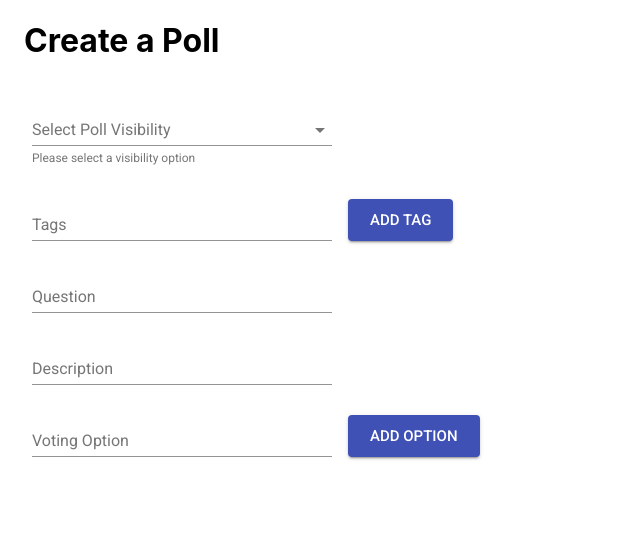
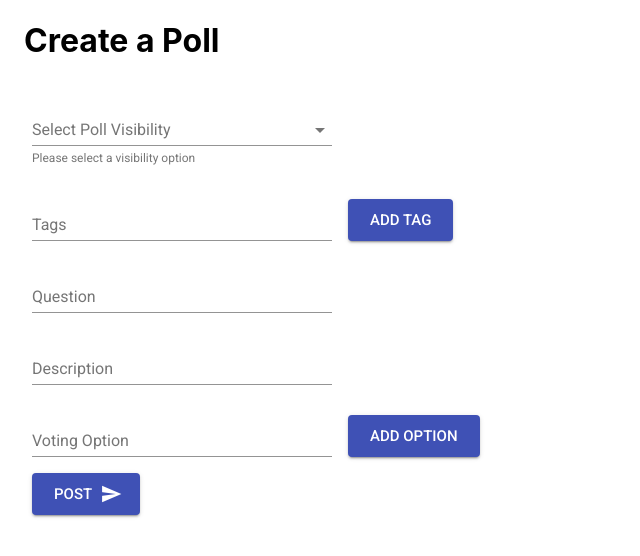
Before and after one commit to hatchways/team-indigo, a React (Create React App) app in the folder client/: page / in a window 1280 px wide. Shown: the top 556 px of the page, without its empty margins (0-640 px from the left). Built offline with nearby package versions, Linux system fonts and the light colour scheme.

Commit message:
added post button and added materialize ui icon dependency

```diff
--- a/client/src/pages/PostCreate/PostCreate.js
+++ b/client/src/pages/PostCreate/PostCreate.js
@@ -1,7 +1,7 @@
 import './PostCreate.css'
 import React, { useState } from 'react'
 import { makeStyles } from '@material-ui/core/styles';
-import { Container, TextField, MenuItem, Button } from '@material-ui/core'
+import { Container, TextField, MenuItem, Button, Icon } from '@material-ui/core'
 
 const visibilityOptions = [
     {
@@ -157,6 +157,16 @@ const PostCreate = props => {
                         )
                     })}
                 </div>
+                <div>
+                <Button
+                variant="contained"
+                color="primary"
+                className={classes.button}
+                endIcon={<Icon>send</Icon>}
+                size='large' >
+                    Post
+                </Button>
+                </div>
             </form>
         </Container>
     )
```
Also changed, not shown: client/package.json (+5 -4 lines), 1 other file (tests, documents, lock files or other folders).
